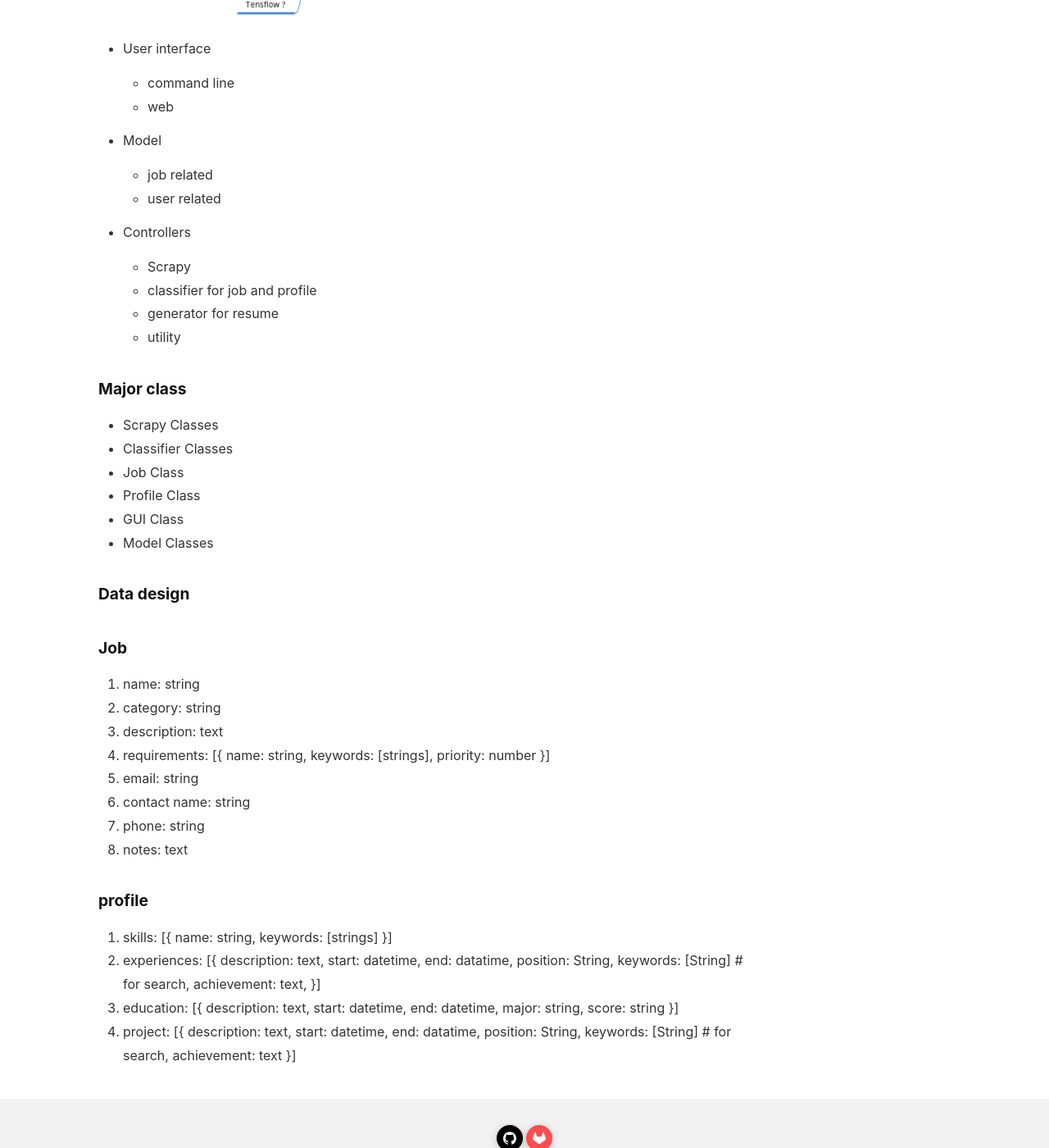
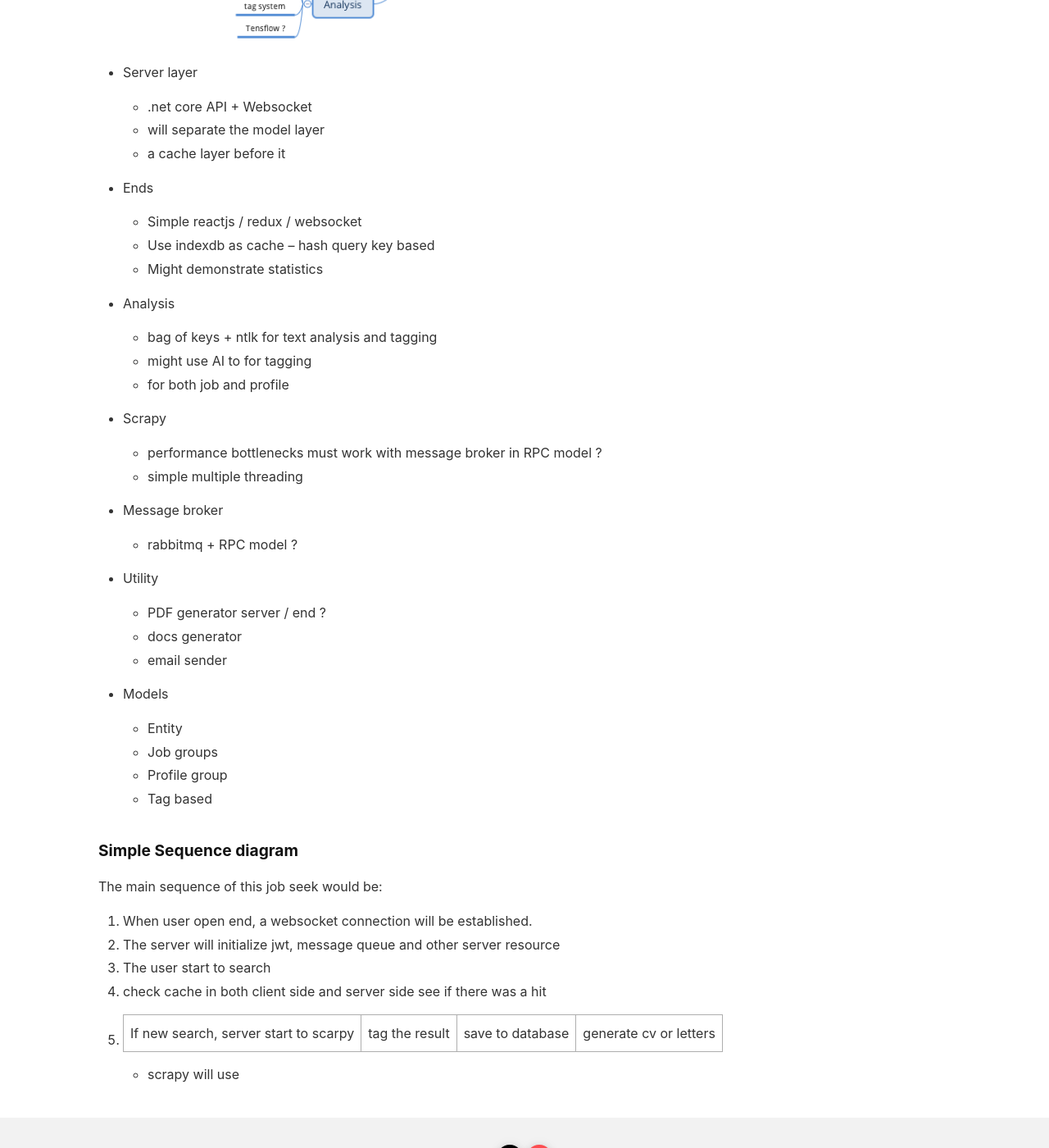
Before and after one commit to jerry153fish/jerry153fish.github.io, a Jekyll site: the page built from _posts/2018-01-21-job-seek-development-jornal-1.md, in a window 1280 px wide and 1400 px high, scrolled down 1074 px. Shown: the whole window at 82% size. Built offline with Jekyll 4.4.1, drawn with Linux system fonts in a browser that asks for light colours; nearby versions of some CDN libraries; comment, search, counter and statistics services are not loaded; some of the changed text lies outside the part shown.

```diff
--- a/_posts/2018-01-21-job-seek-development-jornal-1.md
+++ b/_posts/2018-01-21-job-seek-development-jornal-1.md
@@ -15,74 +15,52 @@ The purposes of this toy project is very simple,
 
 ### Requirement Analysis
 
-The figure below demonstrate the subsystems needed in job seek and the main technique stacks required,
+The figure below demonstrate the subsystems needed in job seek and the main technique stacks required. This is just a mind map, which could be updated during development. However, the main stack will be .net core based and we will adopt C / S model to develop this projetc.
 
 ![job seek main](/assets/img/jobseek/job-seek.png)
 
-* User interface
-    * command line
-    * web
-* Model
-    * job related
-    * user related
-* Controllers
-    * Scrapy
-    * classifier for job and profile
-    * generator for resume
-    * utility
 
-### Major class
+* Server layer
+    * .net core API + Websocket
+    * will separate the model layer
+    * a cache layer before it
 
-* Scrapy Classes
-* Classifier Classes
-* Job Class
-* Profile Class
-* GUI Class
-* Model Classes
+* Ends
+    * Simple reactjs / redux / websocket
+    * Use indexdb as cache -- hash query key based
+    * Might demonstrate statistics
 
-### Data design
+* Analysis
+    * bag of keys + ntlk for text analysis and tagging
+    * might use AI to for tagging
+    * for both job and profile
 
-### Job
-1. name: string
-2. category: string
-3. description: text
-4. requirements: [{
-    name: string,
-    keywords: [strings],
-    priority: number
-   }]
-5. email: string
-6. contact name: string
-7. phone: string
-8. notes: text
+* Scrapy
+    * performance bottlenecks must work with message broker in RPC model ?
+    * simple multiple threading
 
-### profile
+* Message broker
+    * rabbitmq + RPC model ?
 
-1. skills: [{
-    name: string,
-    keywords: [strings]
-   }]
+* Utility
+    * PDF generator server / end ?
+    * docs generator
+    * email sender
 
-2. experiences: [{
-    description: text,
-    start: datetime,
-    end: datatime,
-    position: String,
-    keywords: [String] # for search,
-    achievement: text,
-  }]
-3. education: [{
-    description: text,
-    start: datetime,
-    end: datetime,
-    major: string,
-    score: string
-  }]
-4. project: [{
-    description: text,
-    start: datetime,
-    end: datatime,
-    position: String,
-    keywords: [String] # for search,
-    achievement: text
-  }]
+* Models
+    * Entity
+    * Job groups
+    * Profile group
+    * Tag based
+
+
+### Simple Sequence diagram
+
+The main sequence of this job seek would be:
+
+1. When user open end, a websocket connection will be established.
+2. The server will initialize jwt, message queue and other server resource
+3. The user start to search
+4. check cache in both client side and server side see if there was a hit
+5. If new search, server start to scarpy | tag the result | save to database | generate cv or letters
+    *   scrapy will use
```
Also changed, not shown: _posts/2017-09-15-implemnt-virtual-dom-in-es6.md (+199 -51 lines), _posts/2018-01-01-Summary-Of-2017.md (+1 -1 lines), assets/img/simplediff.png, assets/img/vdompatch.png (added).
